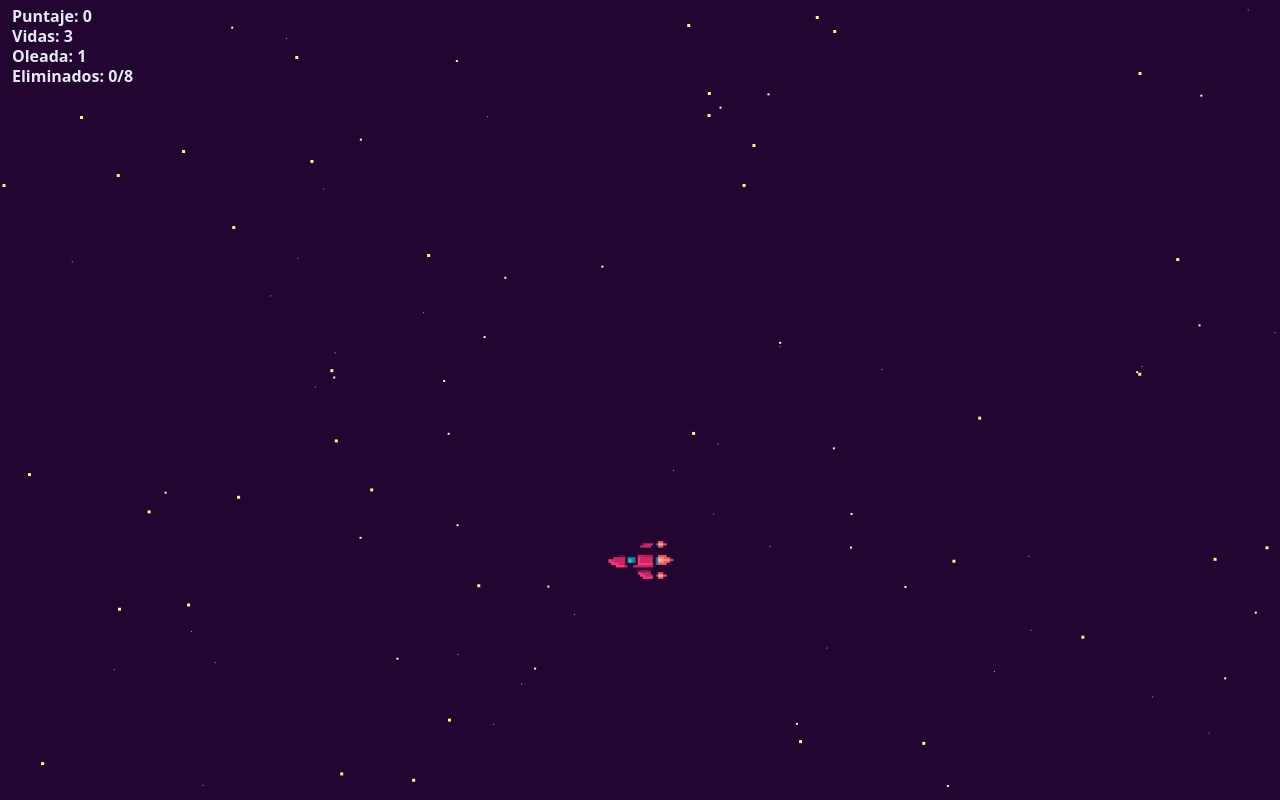
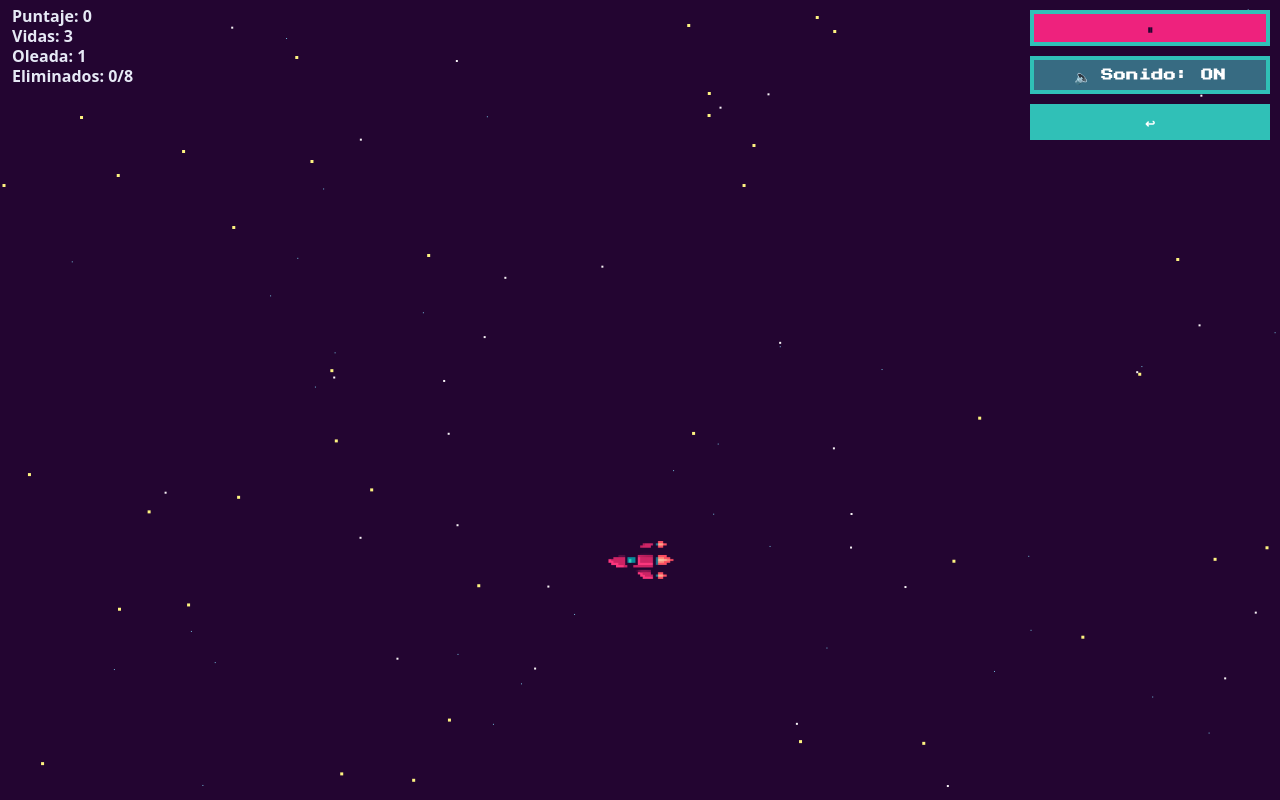
Before and after one commit to alda244/AstroWars, a plain HTML site: page index.html in a window 1280 px wide. Both pictures are taken after a click on the button "▶ Iniciar". Drawn offline with Linux system fonts and the light colour scheme.

Commit message:
implementando menu de Alicia

```diff
--- a/index.html
+++ b/index.html
@@ -18,31 +18,29 @@
 
     <div class="row">
       <button id="startBtn" class="btn primary" aria-label="Iniciar juego (Enter)">▶ Iniciar</button>
-      <button id="pauseBtn" class="btn" aria-label="Pausar/Continuar (P)">⏸ Pausa (P)</button>
+      <button id="howtoBtn" class="btn" aria-label="Cómo jugar">❓ Cómo Jugar</button>
     </div>
 
     <div class="card">
       <h2>Accesibilidad</h2>
       <div class="row">
-        <button id="muteBtn" class="btn" aria-pressed="false" aria-label="Silenciar/activar sonidos (M)">🔈 Sonido: ON</button>
         <button id="contrastBtn" class="btn" aria-pressed="false" aria-label="Alternar alto contraste (H)">🌓 Contraste</button>
       </div>
-    </div>
-
-    <div class="card">
-      <h2>Controles</h2>
-      <ul class="controls">
-        <li>Movimiento: <strong>WASD</strong> o <strong>Flechas</strong></li>
-        <li>Disparar: <strong>Espacio</strong></li>
-        <li>Pausa: <strong>P</strong></li>
-        <li>Silenciar: <strong>M</strong></li>
-        <li>Alto contraste: <strong>H</strong></li>
-      </ul>
     </div>
 
     <p class="hint">Consejo: da clic al lienzo para asegurar el enfoque del teclado.</p>
   </div>
 
+  <!-- NUEVO: barra de UI superior derecha -->
+  <div id="game-ui" class="hidden" aria-label="Controles rápidos">
+    <button id="uiPauseBtn" class="btn ui--pause" title="Pausa/Continuar (P)">⏸</button>
+    <button id="uiMuteBtn"  class="btn ui--mute"  title="Sonido ON/OFF (M)">
+      <span class="icon">🔈</span>
+      <span class="label">Sonido: ON</span>
+    </button>
+    <button id="uiMenuBtn"  class="btn ui--menu"  title="Volver al menú">↩</button>
+  </div>
+
   <script type="module" src="./main.js"></script>
 </body>
 </html>
--- a/main.js
+++ b/main.js
@@ -5,9 +5,13 @@ import { AssetLoader } from './engine/loader.js';
 const canvas = document.getElementById('game');
 const overlay = document.getElementById('overlay');
 const startBtn = document.getElementById('startBtn');
-const pauseBtn = document.getElementById('pauseBtn');
-const muteBtn = document.getElementById('muteBtn');
+// const pauseBtn = document.getElementById('pauseBtn'); // ya no existe en overlay
+const muteBtn = document.getElementById('muteBtn');     // puede no existir (ya no está en overlay)
 const contrastBtn = document.getElementById('contrastBtn');
+const gameUi = document.getElementById('game-ui');
+const uiPauseBtn = document.getElementById('uiPauseBtn');
+const uiMuteBtn  = document.getElementById('uiMuteBtn');
+const uiMenuBtn  = document.getElementById('uiMenuBtn');
 
 const loader = new AssetLoader();
 const loadingIndicator = document.createElement('p'); // Indicador simple
@@ -42,12 +46,22 @@ loader.loadAll().then((assets) => {
 
  // UI helpers
  function updateMuteButton(){
+   if (muteBtn) {
      muteBtn.textContent = sfx.muted ? '🔇 Sonido: OFF' : '🔈 Sonido: ON';
      muteBtn.setAttribute('aria-pressed', sfx.muted ? 'true':'false');
+   }
+   if (uiMuteBtn) {
+     uiMuteBtn.innerHTML = sfx.muted
+       ? '<span class="icon">🔇</span><span class="label">Sonido: OFF</span>'
+       : '<span class="icon">🔈</span><span class="label">Sonido: ON</span>';
+     uiMuteBtn.setAttribute('aria-pressed', sfx.muted ? 'true':'false');
+   }
  }
  function toggleOverlay(show){
    overlay.classList.toggle('hidden', !show);
    overlay.setAttribute('aria-hidden', show ? 'false' : 'true');
+   // Mostrar barra superior solo cuando no hay overlay (jugando/pausa)
+   if (gameUi) gameUi.classList.toggle('hidden', show);
  }
 
  updateMuteButton();
@@ -59,14 +73,16 @@ loader.loadAll().then((assets) => {
    if (game.state === 'menu' || game.state === 'gameover') game.startNew();
    else game.resume();
  });
- pauseBtn.addEventListener('click', () => game.togglePause());
+ // if (pauseBtn) pauseBtn.addEventListener('click', () => game.togglePause()); // ya no hay pauseBtn en overlay
 
+ if (muteBtn) {
    muteBtn.addEventListener('click', () => {
      sfx.setMuted(!sfx.muted);
      localStorage.setItem('aw_muted', JSON.stringify(sfx.muted));
      updateMuteButton();
      game.setMusicMuted(sfx.muted);
    });
+ }
  contrastBtn.addEventListener('click', () => {
    document.body.classList.toggle('contrast');
    const on = document.body.classList.contains('contrast');
@@ -74,39 +90,24 @@ loader.loadAll().then((assets) => {
    localStorage.setItem('aw_contrast', JSON.stringify(on));
  });
 
- // --- NUEVO: listeners opcionales protegidos (si existen en el DOM) ---
- const howtoBtn = document.getElementById('howtoBtn');
- const backBtn = document.getElementById('backBtn');
- const menuBtn = document.getElementById('menuBtn');
- const menuMain = document.getElementById('menuMain');
- const menuHowto = document.getElementById('menuHowto');
+ // Barra superior
+ if (uiPauseBtn) uiPauseBtn.addEventListener('click', () => game.togglePause());
+ if (uiMuteBtn)  uiMuteBtn.addEventListener('click', () => {
+   sfx.setMuted(!sfx.muted);
+   localStorage.setItem('aw_muted', JSON.stringify(sfx.muted));
+   updateMuteButton();
+   game.setMusicMuted(sfx.muted);
+ });
+ if (uiMenuBtn)  uiMenuBtn.addEventListener('click', () => { game.startMenu(); });
 
- if (howtoBtn && menuMain && menuHowto) {
-   howtoBtn.addEventListener('click', () => {
-     menuMain.classList.add('hidden');
-     menuHowto.classList.remove('hidden');
-   });
- }
- if (backBtn && menuMain && menuHowto) {
-   backBtn.addEventListener('click', () => {
-     menuHowto.classList.add('hidden');
-     menuMain.classList.remove('hidden');
-   });
- }
- if (menuBtn) {
-   menuBtn.addEventListener('click', () => {
-     game.startMenu();
-   });
- }
-
- // Accesos rápidos accesibles
+ // Accesos rápidos
  window.addEventListener('keydown', (e) => {
    const k = e.key.toLowerCase();
    if (k === 'm'){ sfx.setMuted(!sfx.muted); localStorage.setItem('aw_muted', JSON.stringify(sfx.muted)); updateMuteButton(); game.setMusicMuted(sfx.muted); }
    if (k === 'h'){ document.body.classList.toggle('contrast'); const on=document.body.classList.contains('contrast'); contrastBtn.setAttribute('aria-pressed', on?'true':'false'); localStorage.setItem('aw_contrast', JSON.stringify(on)); }
  });
 
- // Comienza en menú
+ // Estado overlay/menú
  game.onShowMenu = () => { toggleOverlay(true); };
  // No mostrar overlay al morir; solo el mensaje dibujado en el canvas
  game.onGameOver = () => { toggleOverlay(false); };
--- a/style.css
+++ b/style.css
@@ -49,7 +49,8 @@ body.contrast{ --bg:#000; --fg:#fff; --card:#000; --accent:#fff; --accent-2:#ddd
 .card h2 {
   margin: 4px 0 12px;
   font-size: 14px;
-  color: var(--muted);
+  color: var(--accent-2);
+  text-align: center;
 }
 .controls{ margin:0; padding-left:18px; line-height:1.6; }
 .hint{ color:var(--muted); font-size:14px; margin-top:4px; }
@@ -104,6 +105,7 @@ body.contrast{ --bg:#000; --fg:#fff; --card:#000; --accent:#fff; --accent-2:#ddd
   flex-direction: column;
   gap: 10px;
   z-index: 10;
+  width: 240px;
 }
 
 #game-ui.hidden {
@@ -112,6 +114,46 @@ body.contrast{ --bg:#000; --fg:#fff; --card:#000; --accent:#fff; --accent-2:#ddd
 
 #game-ui .btn {
   padding: 8px;
+  font-size: 12px;
+  line-height: 1;
+  min-width: 44px; /* cómodo para táctil */
+  width: 100%;
+  justify-content: center;
+  text-align: center;
+  border-width: 4px;
+}
+
+/* Botón PAUSA: barra rosa con borde cyan */
+#game-ui .ui--pause {
+  background: var(--accent);
+  border-color: var(--accent-2);
+  color: var(--bg);
+}
+
+/* Botón SONIDO: barra teal oscuro con icono + texto como en la captura */
+#game-ui .ui--mute {
+  background: #376b82;              /* más oscuro que --accent-2 para contraste */
+  border-color: var(--accent-2);
+  color: #fff;
+  display: flex;
+  align-items: center;
+  justify-content: center;
+  gap: 10px;
+}
+#game-ui .ui--mute .icon {
   font-size: 14px;
-  line-height: 1;
 }
+#game-ui .ui--mute .label {
+  font-weight: 700;
+  letter-spacing: .5px;
+}
+
+/* Botón MENÚ: barra teal */
+#game-ui .ui--menu {
+  background: var(--accent-2);
+  border-color: var(--accent-2);
+  color: #fff;
+}
+
+/* Opcional: estados hover sutiles */
+#game-ui .btn:hover { filter: brightness(1.05); }
```
Lines whose indentation alone changed are shown as unchanged.
